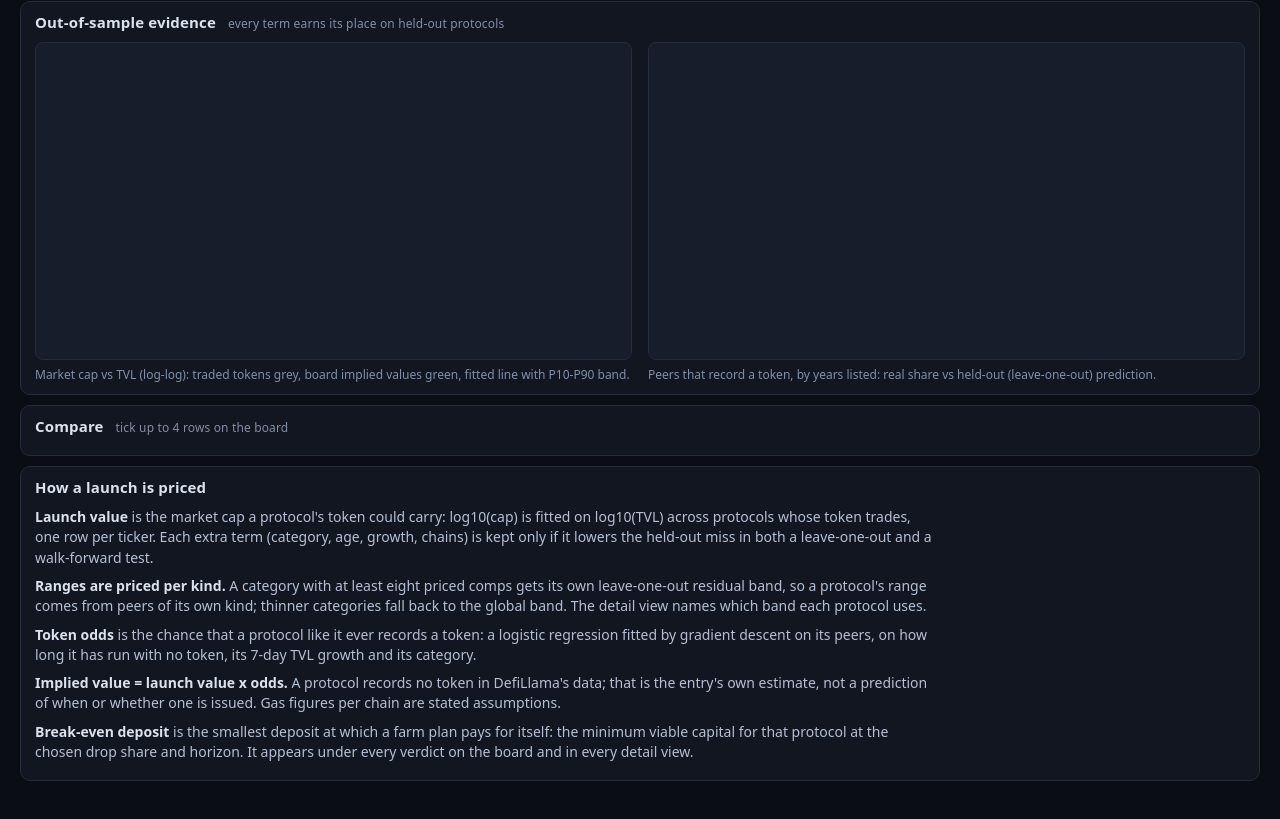
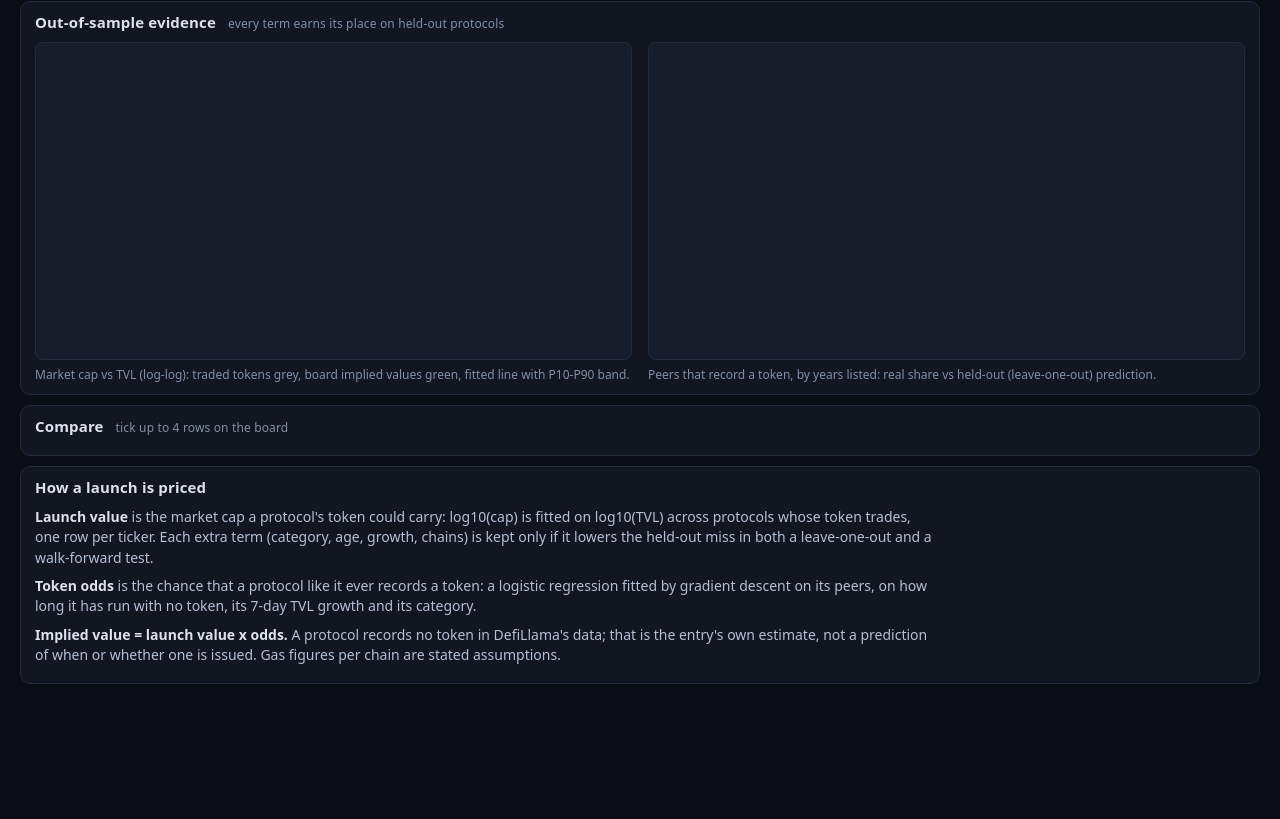
Before and after one commit to emasinves0-commits/token-radar, a plain HTML site: page dashboard/index.html in a window 1280 px wide. Shown: the part 369-1188 px from the top of the page. After the commit the page ends 1093 px from the top, so only its background shows below. Drawn offline with Linux system fonts and the light colour scheme; a script that the page names is missing.

Commit message:
token-radar-01: re-submit v1 (Force_Last) — revert dashboard/index.html to v1

```diff
--- a/dashboard/index.html
+++ b/dashboard/index.html
@@ -49,10 +49,8 @@
   <section class="card" id="method">
     <h2>How a launch is priced</h2>
     <p><b>Launch value</b> is the market cap a protocol's token could carry: log10(cap) is fitted on log10(TVL) across protocols whose token trades, one row per ticker. Each extra term (category, age, growth, chains) is kept only if it lowers the held-out miss in both a leave-one-out and a walk-forward test.</p>
-    <p><b>Ranges are priced per kind.</b> A category with at least eight priced comps gets its own leave-one-out residual band, so a protocol's range comes from peers of its own kind; thinner categories fall back to the global band. The detail view names which band each protocol uses.</p>
     <p><b>Token odds</b> is the chance that a protocol like it ever records a token: a logistic regression fitted by gradient descent on its peers, on how long it has run with no token, its 7-day TVL growth and its category.</p>
     <p><b>Implied value = launch value x odds.</b> A protocol records no token in DefiLlama's data; that is the entry's own estimate, not a prediction of when or whether one is issued. Gas figures per chain are stated assumptions.</p>
-    <p><b>Break-even deposit</b> is the smallest deposit at which a farm plan pays for itself: the minimum viable capital for that protocol at the chosen drop share and horizon. It appears under every verdict on the board and in every detail view.</p>
   </section>
 </main>
 <aside id="detail" class="drawer" hidden></aside>
```
